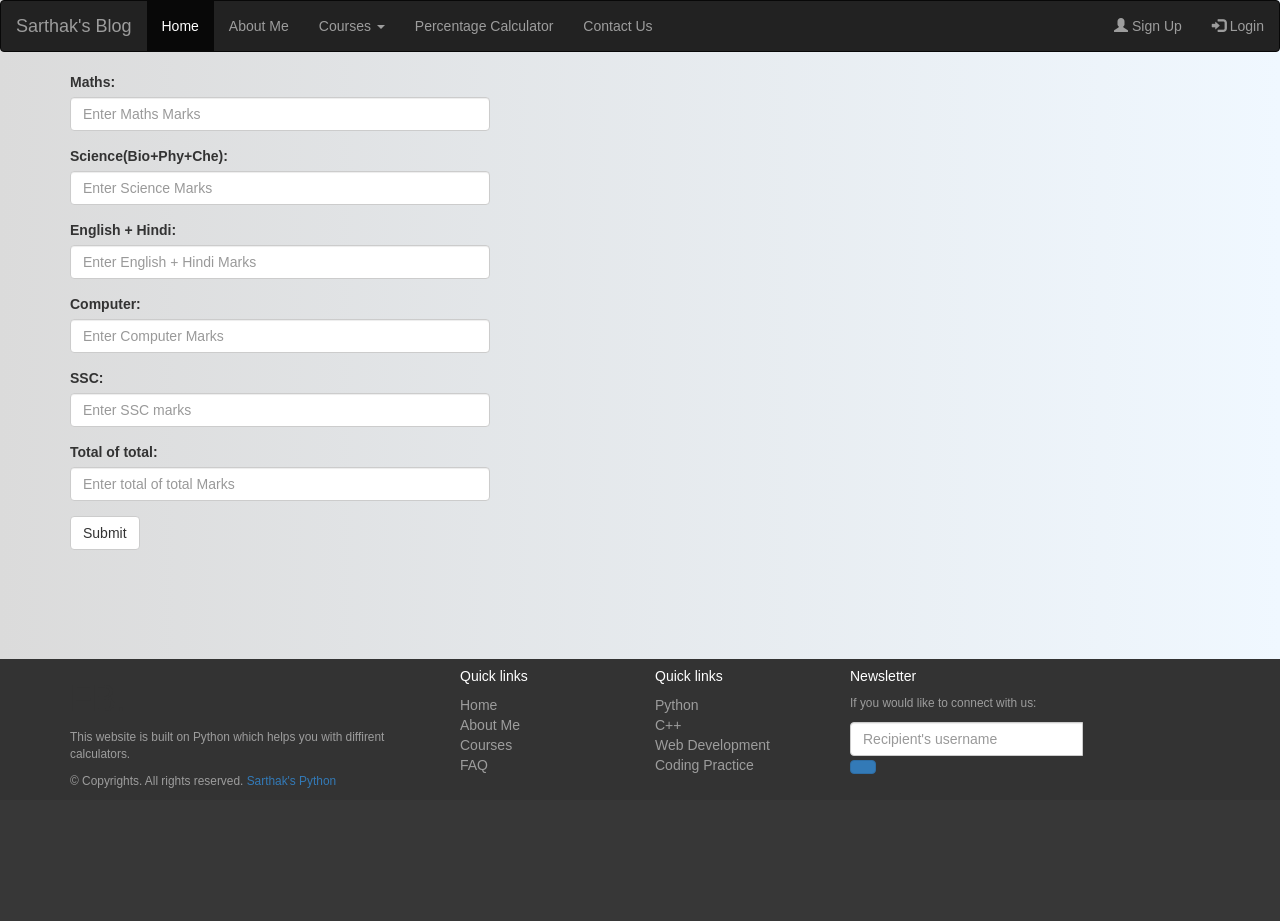
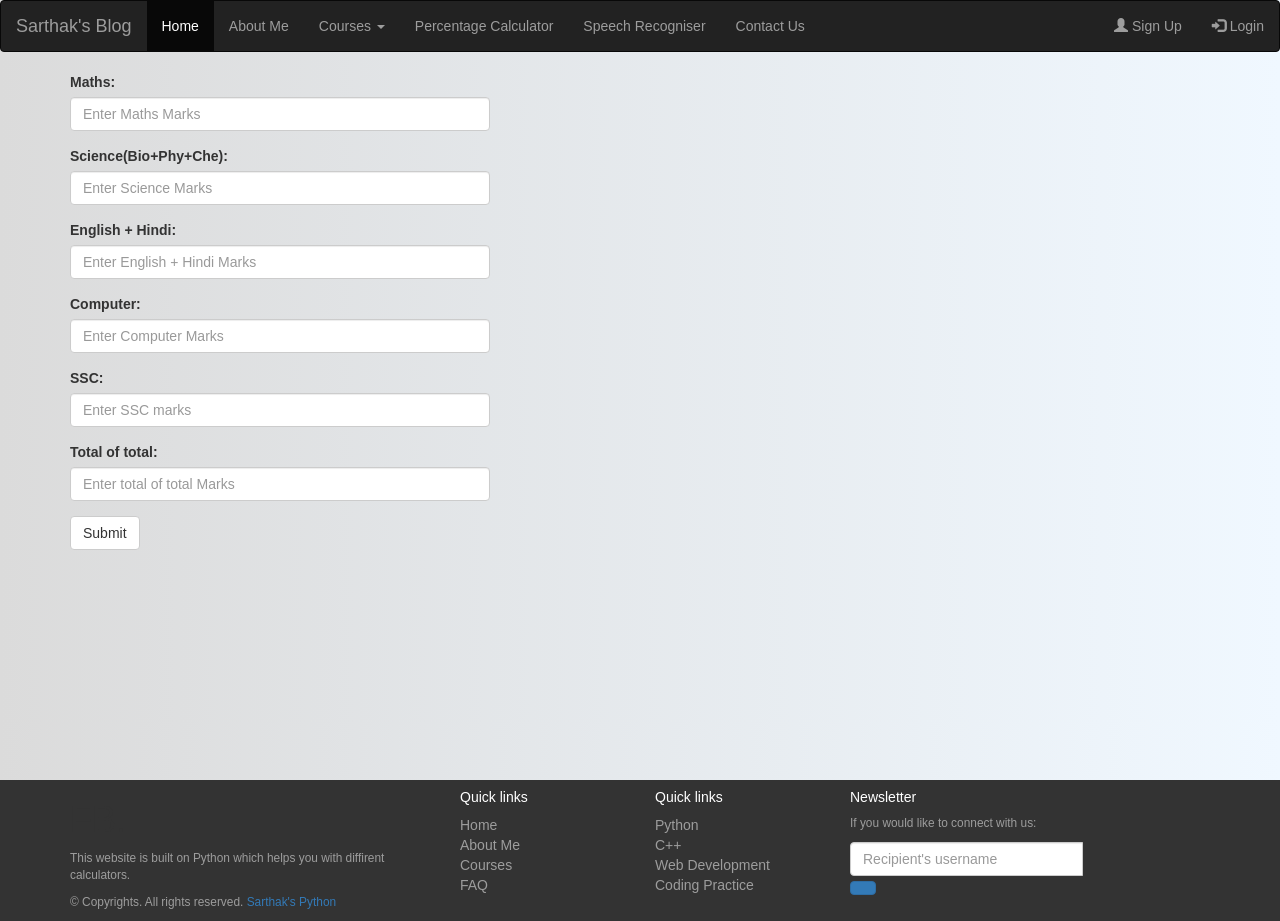
Before and after one commit to sc2309/Sarthak-Python, a Flask app: page /home in a window 1280 px wide. Before the commit the page ends 788 px from the top, so only its background shows below. Run offline with Flask 3, Linux system fonts and the light colour scheme; some libraries are stand-ins or nearby versions.

Commit message:
solved small bugs

```diff
--- a/src/static/style.css
+++ b/src/static/style.css
@@ -54,7 +54,8 @@ a:hover, a:focus {
 }
 footer {
   background-color: #333;
-  position: absolute;
+  position: relative;
+  top: 200px;
   width: 100%;
   bottom: 0;
 }
--- a/src/templates/index.html
+++ b/src/templates/index.html
@@ -27,6 +27,7 @@
                     </ul>
                 </li>
                 <li><a href="/home">Percentage Calculator</a></li>
+                <li><a href="/login">Speech Recogniser</a></li>
                 <li><a href="#">Contact Us</a></li>
                 </ul>
                 <ul class="nav navbar-nav navbar-right">
```
Also changed, not shown: src/static/script.js (line endings or trailing spaces), 1 other file.
